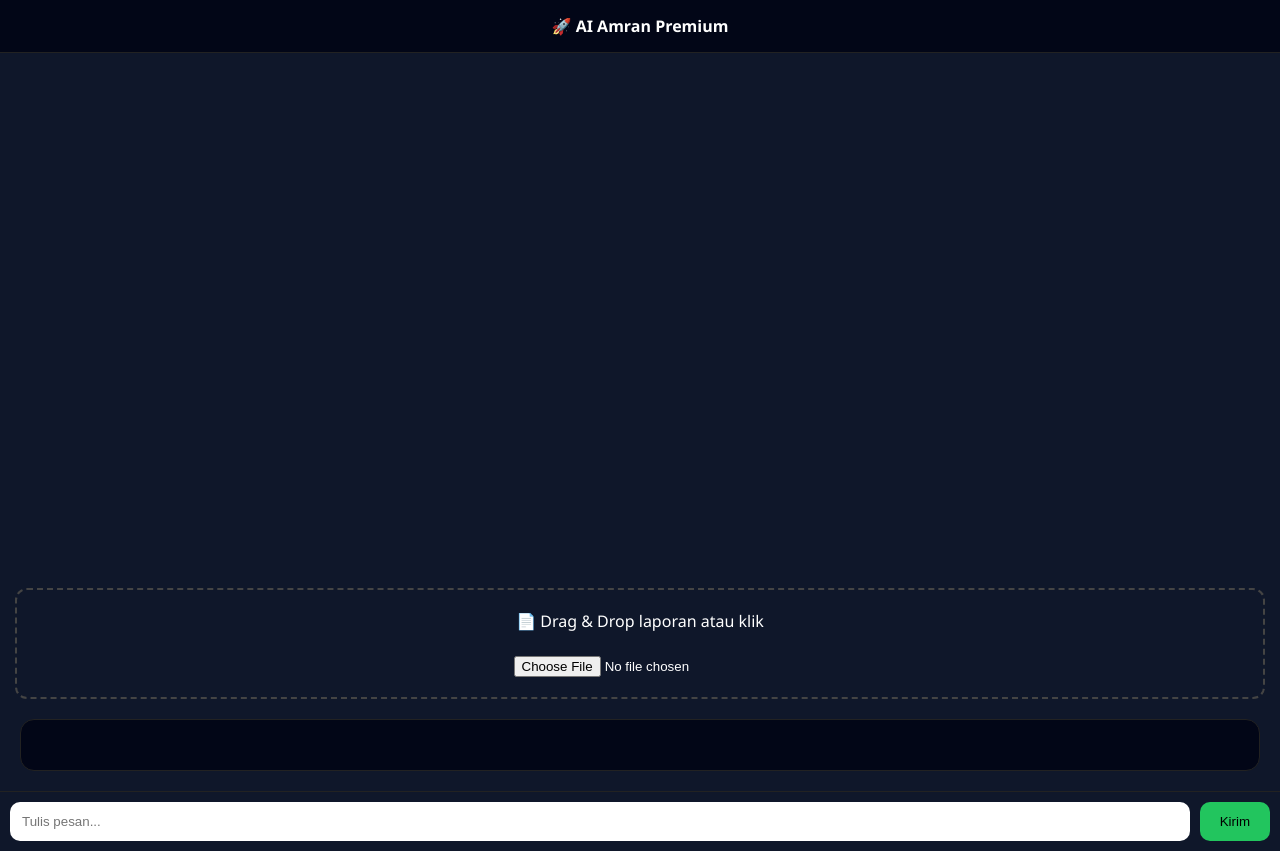
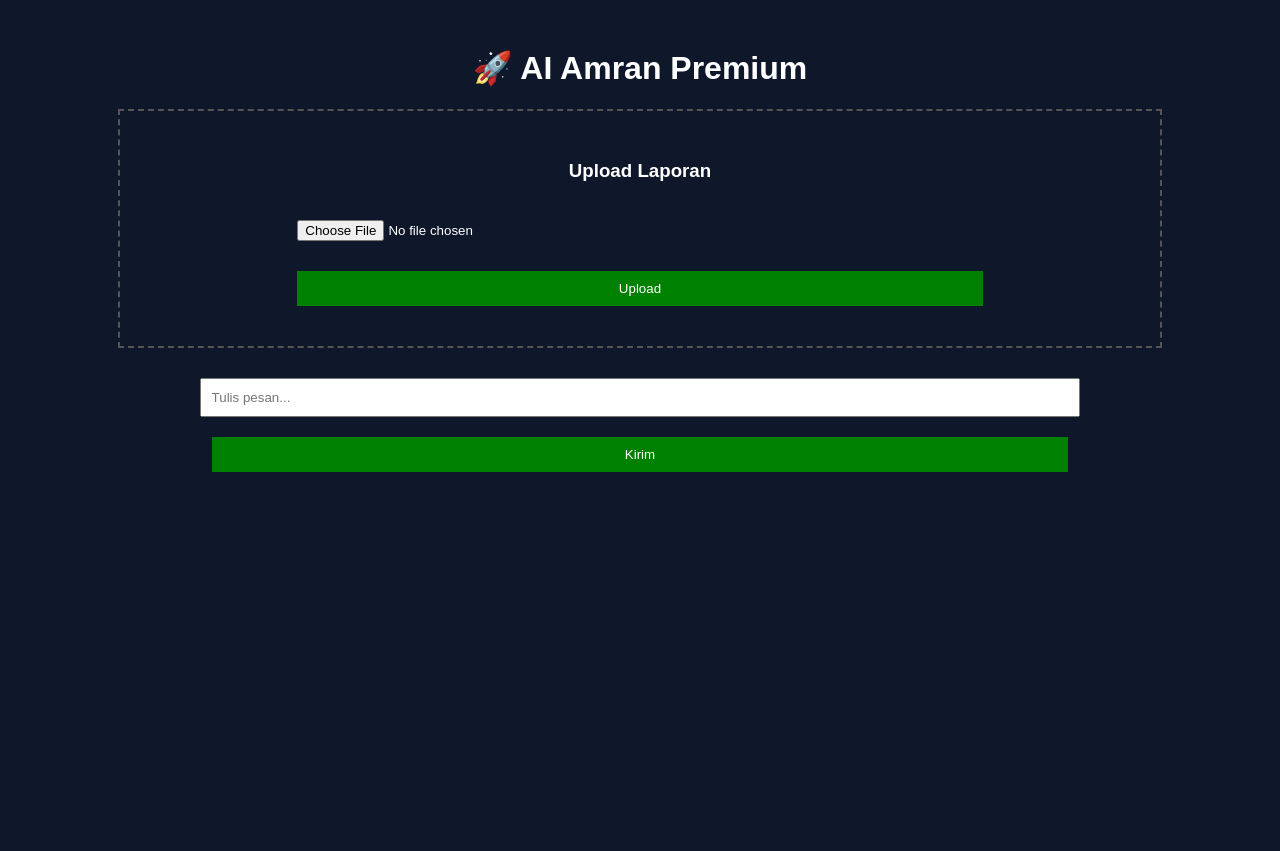
Before and after one commit to amran-beep/ai-agent, a website: page public/index.html in a window 1280 px wide. After the commit the page ends 800 px from the top, so only its background shows below. Drawn offline with Linux system fonts and the light colour scheme.

Commit message:
Update index.html

```diff
--- a/public/index.html
+++ b/public/index.html
@@ -3,259 +3,125 @@
 <head>
   <meta charset="UTF-8">
   <title>AI Amran Premium</title>
-
   <style>
     body {
-  margin: 0;
-  font-family: 'Segoe UI', sans-serif;
       background: #0f172a;
       color: white;
-}
-
-/* HEADER */
-.header {
-  padding: 15px;
+      font-family: Arial;
       text-align: center;
-  background: #020617;
-  border-bottom: 1px solid #222;
-  font-weight: bold;
-}
-
-/* CHAT AREA */
-#chat {
-  height: 60vh;
-  overflow-y: auto;
       padding: 20px;
     }
 
-/* MESSAGE */
-.msg {
-  padding: 12px 16px;
-  border-radius: 12px;
-  margin: 10px 0;
-  max-width: 70%;
-  animation: fadeIn 0.3s ease;
-  white-space: pre-wrap;
+    .box {
+      border: 2px dashed #555;
+      padding: 30px;
+      margin: 20px auto;
+      width: 80%;
     }
 
-.user {
-  background: #2563eb;
-  margin-left: auto;
+    input, button {
+      padding: 10px;
+      margin: 10px;
+      width: 70%;
     }
 
-.ai {
-  background: #020617;
-  border: 1px solid #333;
-}
-
-/* INPUT */
-#inputArea {
-  display: flex;
-  padding: 10px;
-  border-top: 1px solid #222;
-}
-
-#inputArea input {
-  flex: 1;
-  padding: 12px;
-  border-radius: 10px;
+    button {
+      background: green;
+      color: white;
       border: none;
-  outline: none;
-}
-
-#inputArea button {
-  margin-left: 10px;
-  padding: 12px 20px;
-  background: #22c55e;
-  border: none;
-  border-radius: 10px;
       cursor: pointer;
     }
 
-/* UPLOAD */
-.upload {
-  margin: 15px;
-  padding: 20px;
-  border: 2px dashed #444;
-  border-radius: 12px;
-  text-align: center;
-  transition: 0.3s;
-}
-
-.upload.dragover {
-  border-color: #22c55e;
-  background: rgba(34,197,94,0.1);
-}
-
-/* RESULT */
-.result {
-  margin: 20px;
-  padding: 25px;
-  background: #020617;
-  border-radius: 14px;
-  border: 1px solid #222;
-  line-height: 1.8;
-  font-size: 15px;
-}
-
-/* PREMIUM FORMAT */
-.result h2 {
-  font-size: 20px;
+    #chatBox {
       margin-top: 20px;
-  border-left: 4px solid #22c55e;
-  padding-left: 10px;
-}
-
-.result h3 {
-  font-size: 16px;
-  margin-top: 15px;
-  color: #38bdf8;
-}
-
-.result ul {
-  margin-top: 10px;
-  margin-bottom: 10px;
-  padding-left: 20px;
-}
-
-.result li {
-  margin: 6px 0;
-}
-
-.result b {
-  color: #22c55e;
-}
-
-/* ANIMATION */
-@keyframes fadeIn {
-  from {opacity: 0; transform: translateY(10px);}
-  to {opacity: 1; transform: translateY(0);}
+      text-align: left;
+      width: 80%;
+      margin-left: auto;
+      margin-right: auto;
     }
   </style>
 </head>
-
 <body>
 
-<div class="header">🚀 AI Amran Premium</div>
+<h1>🚀 AI Amran Premium</h1>
 
-<div id="chat"></div>
-
-<div class="upload" id="dropZone">
-  📄 Drag & Drop laporan atau klik
-  <br><br>
-  <input type="file" id="file">
+<div class="box">
+  <h3>Upload Laporan</h3>
+  <input type="file" id="fileInput">
+  <br>
+  <button onclick="uploadFile()">Upload</button>
 </div>
 
-<div id="result" class="result"></div>
-
-<div id="inputArea">
-  <input id="msg" placeholder="Tulis pesan...">
-  <button onclick="send()">Kirim</button>
+<div>
+  <input type="text" id="message" placeholder="Tulis pesan...">
+  <button onclick="sendMessage()">Kirim</button>
 </div>
 
+<div id="chatBox"></div>
+
 <script>
-const API = "";
+const API_URL = "https://ai-agent-1-bqks.onrender.com"; // GANTI kalau domain beda
 
-// ================= CHAT =================
-msg.addEventListener("keydown", function(e) {
-  if (e.key === "Enter") {
-    e.preventDefault();
-    send();
+function addChat(text) {
+  const div = document.createElement("div");
+  div.innerText = text;
+  document.getElementById("chatBox").appendChild(div);
 }
-});
 
+// CHAT
+async function sendMessage() {
+  const message = document.getElementById("message").value;
 
-  addMsg(text, "user");
+  if (!message) return alert("Isi pesan dulu!");
 
-  const res = await fetch(API + "/chat", {
+  addChat("User: " + message);
+
+  try {
+    const res = await fetch(API_URL + "/chat", {
       method: "POST",
-    headers: {"Content-Type":"application/json"},
-    body: JSON.stringify({ message: text })
+      headers: {
+        "Content-Type": "application/json"
+      },
+      body: JSON.stringify({ message })
     });
 
     const data = await res.json();
 
-  addMsg(formatText(data.reply), "ai");
+    addChat(data.reply);
 
-  msg.value = "";
+  } catch (err) {
+    addChat("Error koneksi ❌");
+    console.error(err);
+  }
 }
 
-// ================= MESSAGE =================
-function addMsg(text, type) {
-  const div = document.createElement("div");
-  div.className = "msg " + type;
+// UPLOAD
+async function uploadFile() {
+  const fileInput = document.getElementById("fileInput");
 
-  if (type === "ai") {
-    div.innerHTML = text;
-  } else {
-    div.innerText = text;
+  if (!fileInput.files[0]) {
+    return alert("Pilih file dulu!");
   }
 
-  chat.appendChild(div);
-  chat.scrollTop = chat.scrollHeight;
-}
+  const formData = new FormData();
+  formData.append("file", fileInput.files[0]);
 
-// ================= DRAG DROP =================
-dropZone.addEventListener("dragover", e => {
-  e.preventDefault();
-  dropZone.classList.add("dragover");
-});
+  addChat("Uploading file...");
 
-dropZone.addEventListener("dragleave", () => {
-  dropZone.classList.remove("dragover");
-});
-
-dropZone.addEventListener("drop", e => {
-  e.preventDefault();
-  dropZone.classList.remove("dragover");
-
-  const file = e.dataTransfer.files[0];
-  handleFile(file);
-});
-
-file.addEventListener("change", e => {
-  handleFile(e.target.files[0]);
-});
-
-// ================= UPLOAD =================
-async function handleFile(fileData) {
-  const formData = new FormData();
-  formData.append("file", fileData);
-
-  result.innerHTML = "⏳ Menganalisis laporan...";
-
-  const res = await fetch(API + "/upload", {
+  try {
+    const res = await fetch(API_URL + "/upload", {
       method: "POST",
       body: formData
     });
 
     const data = await res.json();
 
-  result.innerHTML = formatText(data.result);
+    addChat(data.reply);
+
+  } catch (err) {
+    addChat("Upload gagal ❌");
+    console.error(err);
   }
-
-// ================= FORMAT TEXT (FIX FINAL) =================
-function formatText(text) {
-  let html = text;
-
-  html = html.replace(/\r\n/g, "\n");
-
-  // headings
-  html = html.replace(/^### (.*$)/gim, '<h3>$1</h3>');
-  html = html.replace(/^## (.*$)/gim, '<h2>$1</h2>');
-
-  // bold
-  html = html.replace(/\*\*(.*?)\*\*/g, '<b>$1</b>');
-
-  // bullet
-  html = html.replace(/^\* (.*$)/gim, '<li>$1</li>');
-  html = html.replace(/(<li>.*<\/li>)/gims, '<ul>$1</ul>');
-
-  // spacing
-  html = html.replace(/\n\n/g, "<br><br>");
-  html = html.replace(/\n/g, "<br>");
-
-  return html;
 }
 </script>
 
```
Lines whose indentation alone changed are shown as unchanged.
